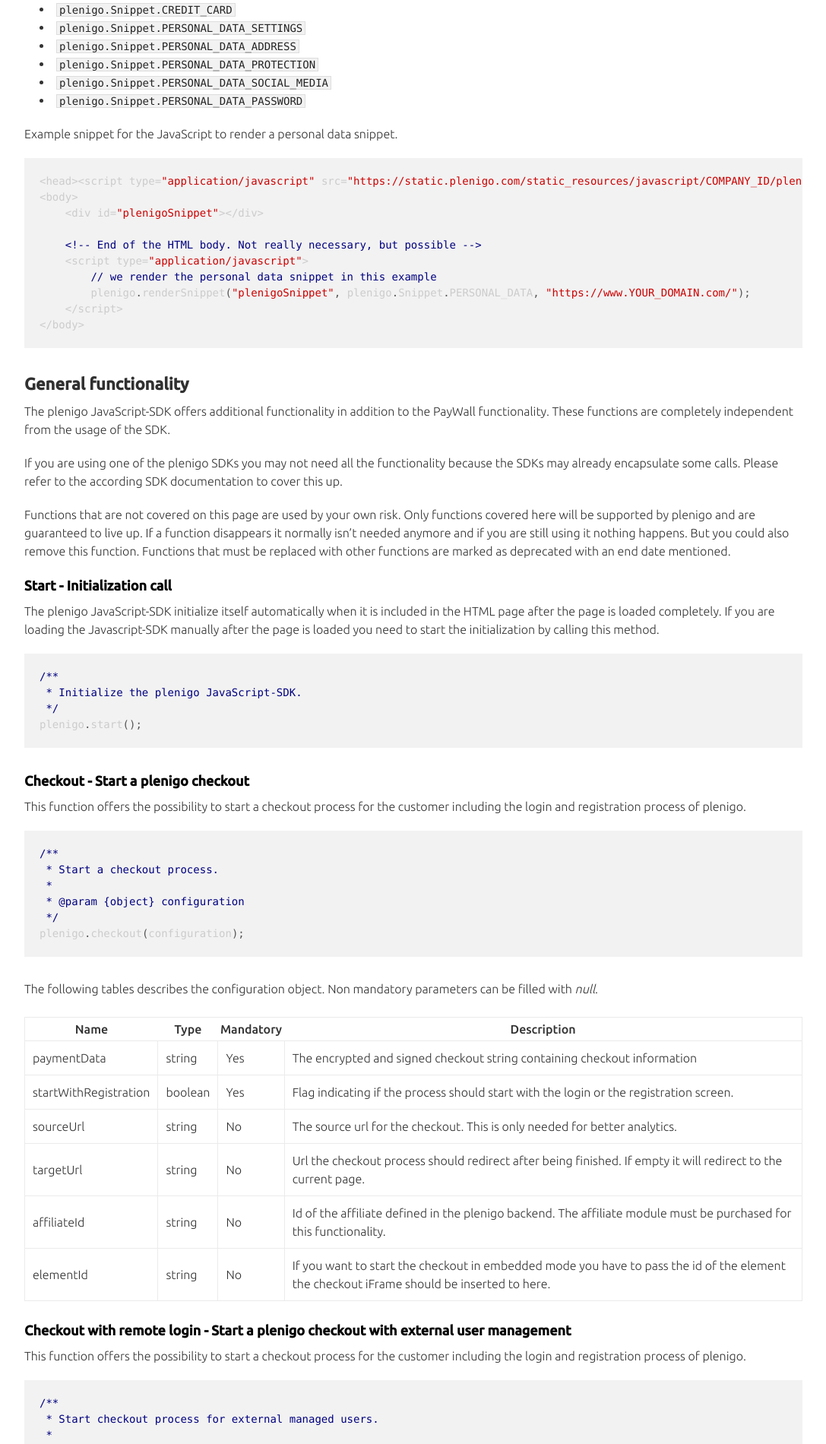
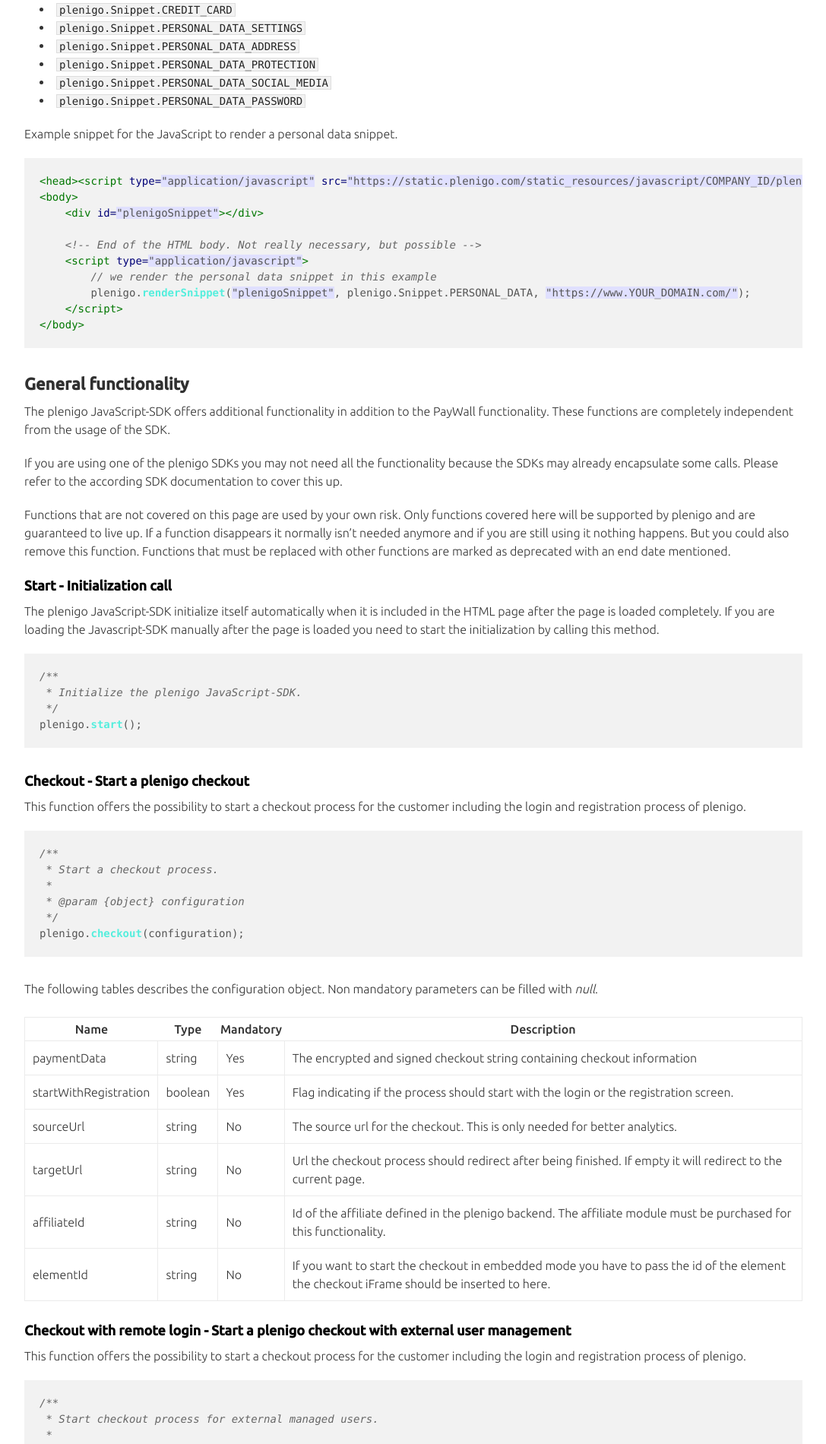
Before and after one commit to plenigo/plenigo.github.io, a Jekyll site: the page built from pages/sdks/javascript/javascript.md, in a window 1280 px wide. Shown: the part 1509-3409 px from the top of the page at 76% size, without its empty margins (96-1183 px from the left). Built offline with Jekyll 4.4.1, drawn with Linux system fonts in a browser that asks for light colours.

Commit message:
Update pygment.scss

```diff
--- a/_sass/pygment.scss
+++ b/_sass/pygment.scss
@@ -1,78 +1,69 @@
-.highlight .hll { background-color: #222222 }
-.highlight  { background: #000000; color: #cccccc }
-.highlight .c { color: #000080 } /* Comment */
-.highlight .err { color: #cccccc; border: 1px solid #FF0000 } /* Error */
-.highlight .esc { color: #cccccc } /* Escape */
-.highlight .g { color: #cccccc } /* Generic */
-.highlight .k { color: #cdcd00 } /* Keyword */
-.highlight .l { color: #cccccc } /* Literal */
-.highlight .n { color: #cccccc } /* Name */
-.highlight .o { color: #3399cc } /* Operator */
-.highlight .x { color: #cccccc } /* Other */
-.highlight .p { color: #cccccc } /* Punctuation */
-.highlight .ch { color: #000080 } /* Comment.Hashbang */
-.highlight .cm { color: #000080 } /* Comment.Multiline */
-.highlight .cp { color: #000080 } /* Comment.Preproc */
-.highlight .cpf { color: #000080 } /* Comment.PreprocFile */
-.highlight .c1 { color: #000080 } /* Comment.Single */
-.highlight .cs { color: #cd0000; font-weight: bold } /* Comment.Special */
-.highlight .gd { color: #cd0000 } /* Generic.Deleted */
-.highlight .ge { color: #cccccc; font-style: italic } /* Generic.Emph */
+.highlight .hll { background-color: #ffffcc }
+.highlight  { background: #ffffff; }
+.highlight .c { color: #666666; font-style: italic } /* Comment */
+.highlight .err { color: #FF0000; background-color: #FFAAAA } /* Error */
+.highlight .k { color: #228899; font-weight: bold } /* Keyword */
+.highlight .o { color: #333333 } /* Operator */
+.highlight .ch { color: #666666; font-style: italic } /* Comment.Hashbang */
+.highlight .cm { color: #666666; font-style: italic } /* Comment.Multiline */
+.highlight .cp { color: #557799 } /* Comment.Preproc */
+.highlight .cpf { color: #666666; font-style: italic } /* Comment.PreprocFile */
+.highlight .c1 { color: #666666; font-style: italic } /* Comment.Single */
+.highlight .cs { color: #cc0000; font-weight: bold; font-style: italic } /* Comment.Special */
+.highlight .gd { color: #A00000 } /* Generic.Deleted */
+.highlight .ge { font-style: italic } /* Generic.Emph */
 .highlight .gr { color: #FF0000 } /* Generic.Error */
 .highlight .gh { color: #000080; font-weight: bold } /* Generic.Heading */
-.highlight .gi { color: #00cd00 } /* Generic.Inserted */
+.highlight .gi { color: #00A000 } /* Generic.Inserted */
 .highlight .go { color: #888888 } /* Generic.Output */
-.highlight .gp { color: #000080; font-weight: bold } /* Generic.Prompt */
-.highlight .gs { color: #cccccc; font-weight: bold } /* Generic.Strong */
+.highlight .gp { color: #c65d09; font-weight: bold } /* Generic.Prompt */
+.highlight .gs { font-weight: bold } /* Generic.Strong */
 .highlight .gu { color: #800080; font-weight: bold } /* Generic.Subheading */
 .highlight .gt { color: #0044DD } /* Generic.Traceback */
-.highlight .kc { color: #cdcd00 } /* Keyword.Constant */
-.highlight .kd { color: #00cd00 } /* Keyword.Declaration */
-.highlight .kn { color: #cd00cd } /* Keyword.Namespace */
-.highlight .kp { color: #cdcd00 } /* Keyword.Pseudo */
-.highlight .kr { color: #cdcd00 } /* Keyword.Reserved */
-.highlight .kt { color: #00cd00 } /* Keyword.Type */
-.highlight .ld { color: #cccccc } /* Literal.Date */
-.highlight .m { color: #cd00cd } /* Literal.Number */
-.highlight .s { color: #cd0000 } /* Literal.String */
-.highlight .na { color: #cccccc } /* Name.Attribute */
-.highlight .nb { color: #cd00cd } /* Name.Builtin */
-.highlight .nc { color: #00cdcd } /* Name.Class */
-.highlight .no { color: #cccccc } /* Name.Constant */
-.highlight .nd { color: #cccccc } /* Name.Decorator */
-.highlight .ni { color: #cccccc } /* Name.Entity */
-.highlight .ne { color: #666699; font-weight: bold } /* Name.Exception */
-.highlight .nf { color: #cccccc } /* Name.Function */
-.highlight .nl { color: #cccccc } /* Name.Label */
-.highlight .nn { color: #cccccc } /* Name.Namespace */
-.highlight .nx { color: #cccccc } /* Name.Other */
-.highlight .py { color: #cccccc } /* Name.Property */
-.highlight .nt { color: #cccccc } /* Name.Tag */
-.highlight .nv { color: #00cdcd } /* Name.Variable */
-.highlight .ow { color: #cdcd00 } /* Operator.Word */
-.highlight .w { color: #cccccc } /* Text.Whitespace */
-.highlight .mb { color: #cd00cd } /* Literal.Number.Bin */
-.highlight .mf { color: #cd00cd } /* Literal.Number.Float */
-.highlight .mh { color: #cd00cd } /* Literal.Number.Hex */
-.highlight .mi { color: #cd00cd } /* Literal.Number.Integer */
-.highlight .mo { color: #cd00cd } /* Literal.Number.Oct */
-.highlight .sa { color: #cd0000 } /* Literal.String.Affix */
-.highlight .sb { color: #cd0000 } /* Literal.String.Backtick */
-.highlight .sc { color: #cd0000 } /* Literal.String.Char */
-.highlight .dl { color: #cd0000 } /* Literal.String.Delimiter */
-.highlight .sd { color: #cd0000 } /* Literal.String.Doc */
-.highlight .s2 { color: #cd0000 } /* Literal.String.Double */
-.highlight .se { color: #cd0000 } /* Literal.String.Escape */
-.highlight .sh { color: #cd0000 } /* Literal.String.Heredoc */
-.highlight .si { color: #cd0000 } /* Literal.String.Interpol */
-.highlight .sx { color: #cd0000 } /* Literal.String.Other */
-.highlight .sr { color: #cd0000 } /* Literal.String.Regex */
-.highlight .s1 { color: #cd0000 } /* Literal.String.Single */
-.highlight .ss { color: #cd0000 } /* Literal.String.Symbol */
-.highlight .bp { color: #cd00cd } /* Name.Builtin.Pseudo */
-.highlight .fm { color: #cccccc } /* Name.Function.Magic */
-.highlight .vc { color: #00cdcd } /* Name.Variable.Class */
-.highlight .vg { color: #00cdcd } /* Name.Variable.Global */
-.highlight .vi { color: #00cdcd } /* Name.Variable.Instance */
-.highlight .vm { color: #00cdcd } /* Name.Variable.Magic */
-.highlight .il { color: #cd00cd } /* Literal.Number.Integer.Long */
+.highlight .kc { color: #228899; font-weight: bold } /* Keyword.Constant */
+.highlight .kd { color: #228899; font-weight: bold } /* Keyword.Declaration */
+.highlight .kn { color: #228899; font-weight: bold } /* Keyword.Namespace */
+.highlight .kp { color: #0088ff; font-weight: bold } /* Keyword.Pseudo */
+.highlight .kr { color: #228899; font-weight: bold } /* Keyword.Reserved */
+.highlight .kt { color: #6666ff; font-weight: bold } /* Keyword.Type */
+.highlight .m { color: #6600EE; font-weight: bold } /* Literal.Number */
+.highlight .s { background-color: #e0e0ff } /* Literal.String */
+.highlight .na { color: #000077 } /* Name.Attribute */
+.highlight .nb { color: #007722 } /* Name.Builtin */
+.highlight .nc { color: #ee99ee; font-weight: bold } /* Name.Class */
+.highlight .no { color: #55eedd; font-weight: bold } /* Name.Constant */
+.highlight .nd { color: #555555; font-weight: bold } /* Name.Decorator */
+.highlight .ni { color: #880000 } /* Name.Entity */
+.highlight .ne { color: #FF0000; font-weight: bold } /* Name.Exception */
+.highlight .nf { color: #55eedd; font-weight: bold } /* Name.Function */
+.highlight .nl { color: #997700; font-weight: bold } /* Name.Label */
+.highlight .nn { color: #0e84b5; font-weight: bold } /* Name.Namespace */
+.highlight .nt { color: #007700 } /* Name.Tag */
+.highlight .nv { color: #003366 } /* Name.Variable */
+.highlight .ow { color: #000000; font-weight: bold } /* Operator.Word */
+.highlight .w { color: #bbbbbb } /* Text.Whitespace */
+.highlight .mb { color: #6600EE; font-weight: bold } /* Literal.Number.Bin */
+.highlight .mf { color: #6600EE; font-weight: bold } /* Literal.Number.Float */
+.highlight .mh { color: #005588; font-weight: bold } /* Literal.Number.Hex */
+.highlight .mi { color: #6666ff; font-weight: bold } /* Literal.Number.Integer */
+.highlight .mo { color: #4400EE; font-weight: bold } /* Literal.Number.Oct */
+.highlight .sa { background-color: #e0e0ff } /* Literal.String.Affix */
+.highlight .sb { background-color: #e0e0ff } /* Literal.String.Backtick */
+.highlight .sc { color: #8888FF } /* Literal.String.Char */
+.highlight .dl { background-color: #e0e0ff } /* Literal.String.Delimiter */
+.highlight .sd { color: #DD4422 } /* Literal.String.Doc */
+.highlight .s2 { background-color: #e0e0ff } /* Literal.String.Double */
+.highlight .se { color: #666666; font-weight: bold; background-color: #e0e0ff } /* Literal.String.Escape */
+.highlight .sh { background-color: #e0e0ff } /* Literal.String.Heredoc */
+.highlight .si { background-color: #eeeeee } /* Literal.String.Interpol */
+.highlight .sx { color: #ff8888; background-color: #e0e0ff } /* Literal.String.Other */
+.highlight .sr { color: #000000; background-color: #e0e0ff } /* Literal.String.Regex */
+.highlight .s1 { background-color: #e0e0ff } /* Literal.String.Single */
+.highlight .ss { color: #ffcc88 } /* Literal.String.Symbol */
+.highlight .bp { color: #007722 } /* Name.Builtin.Pseudo */
+.highlight .fm { color: #55eedd; font-weight: bold } /* Name.Function.Magic */
+.highlight .vc { color: #ccccff } /* Name.Variable.Class */
+.highlight .vg { color: #ff8844 } /* Name.Variable.Global */
+.highlight .vi { color: #aaaaff } /* Name.Variable.Instance */
+.highlight .vm { color: #003366 } /* Name.Variable.Magic */
+.highlight .il { color: #6666ff; font-weight: bold } /* Literal.Number.Integer.Long */
```
